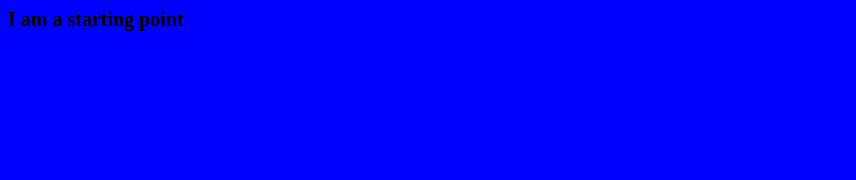
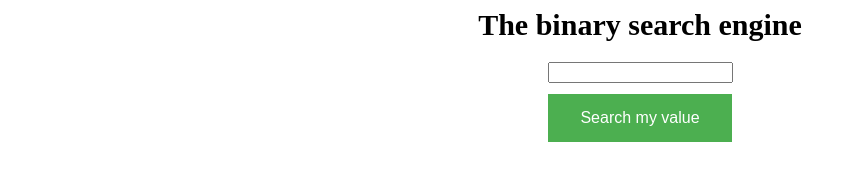
Before and after one commit to MichaelTarasov21/Binary-Search, a website built with Parcel: page src/index.html in a window 1280 px wide. Shown: the whole page, without its empty margins (0-856 px from the left). Built offline with nearby package versions, Linux system fonts and the light colour scheme.

Commit message:
Set up HTML to begin JavaScript work
Signed-off-by: Michael <Michael.Tarasov@tutanota.com>

```diff
--- a/src/index.html
+++ b/src/index.html
@@ -6,7 +6,12 @@
     <title>Document</title>
 </head>
 <body>
-    <h1>I am a starting point</h1>
+    <h1>The binary search engine</h1>
+    <div id="data"></div>
+    <input type="text">
+    <br>
+    <br>
+    <input class="button" type="button" value="Search my value">
     <script src="index.js"></script>
 </body>
 </html>
--- a/src/style.scss
+++ b/src/style.scss
@@ -1,5 +1,21 @@
 body {
-  background-color: blue;
   height: 95vh;
   font-size: 62.5%;
+  text-align: center;
 }
+h1 {
+  font-size: 300%;
+}
+.button {
+  background-color: #4CAF50; /* Green */
+  border: none;
+  color: white;
+  padding: 15px 32px;
+  text-align: center;
+  text-decoration: none;
+  display: inline-block;
+  font-size: 16px;
+}
+.button:hover {
+  box-shadow: 0 12px 16px 0 rgba(0,0,0,0.24), 0 17px 50px 0 rgba(0,0,0,0.19);
+}
```
